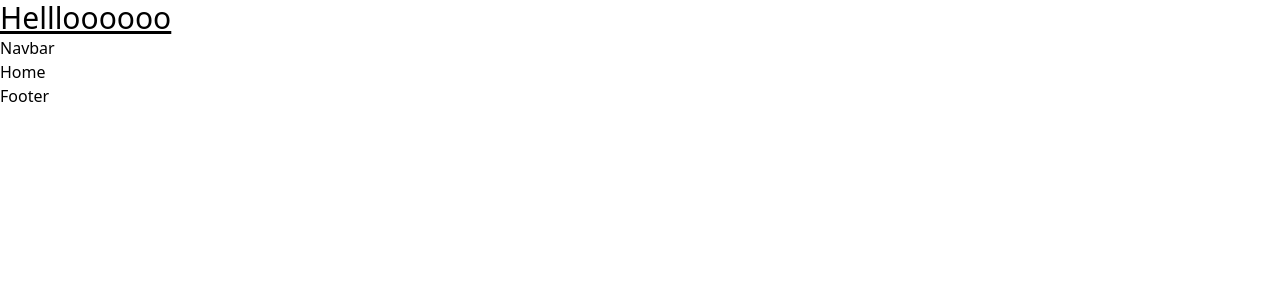
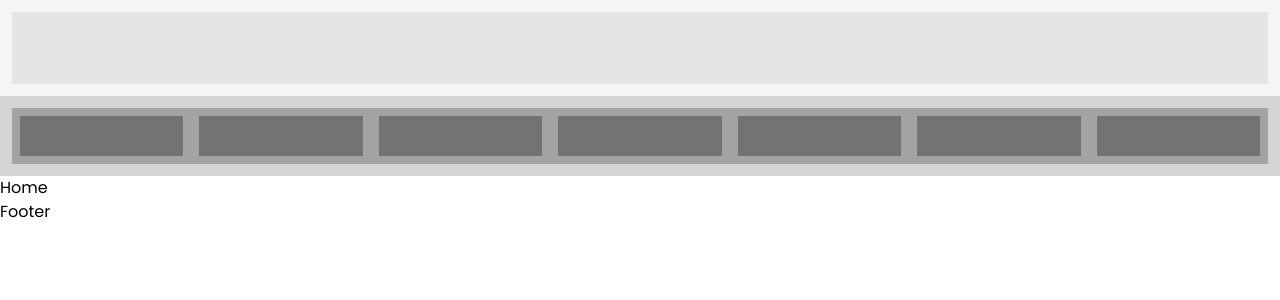
Before and after one commit to iliaalekseevofb/Cottage-rent, a React (Create React App) app: page / in a window 1280 px wide. Shown: the top 300 px of the page. Built offline with nearby package versions, Linux system fonts and the light colour scheme.

Commit message:
Infobar and navbar layout is done, necessary dependencies are installed

```diff
--- a/src/App.js
+++ b/src/App.js
@@ -1,12 +1,12 @@
 import React from 'react';
 import { Routes, Route } from 'react-router-dom';
 import { Home, Room1, Room2, Room3, Room4 } from './pages';
-import { Navbar, Footer } from './components';
+import { Navbar, Footer, InfoBar } from './components';
 
 const App = () => {
   return (
     <div className='app'>
-      <h1 className='text-3xl underline'>Hellloooooo</h1>
+      <InfoBar />
       <Navbar />
       <Routes>
         <Route path='/' element={<Home />} />
--- /dev/null
+++ b/src/components/InfoBar.js
@@ -0,0 +1,14 @@
+import React from 'react';
+import { Link } from 'react-router-dom';
+
+const InfoBar = () => {
+  return (
+    <div className='w-full h-16 sm:h-20 xl:h-24 p-2 lg:p-3 flex justify-center items-center bg-neutral-100'>
+      <div className='w-full h-full p-2 max-w-screen-2xl bg-neutral-200 grid grid-cols-7 gap-4'>
+
+      </div>
+    </div>
+  )
+}
+
+export default InfoBar
--- a/src/components/Navbar.js
+++ b/src/components/Navbar.js
@@ -1,8 +1,18 @@
-import React from 'react'
+import React from 'react';
 
 const Navbar = () => {
   return (
-    <div>Navbar</div>
+    <div className='w-full h-16 lg:h-20 p-2 lg:p-3 flex justify-center items-center bg-neutral-300'>
+      <div className='w-full h-full p-2 max-w-screen-2xl bg-neutral-400 grid grid-cols-7 gap-4'>
+        <div className='w-full h-full bg-neutral-500'></div>
+        <div className='w-full h-full bg-neutral-500'></div>
+        <div className='w-full h-full bg-neutral-500'></div>
+        <div className='w-full h-full bg-neutral-500'></div>
+        <div className='w-full h-full bg-neutral-500'></div>
+        <div className='w-full h-full bg-neutral-500'></div>
+        <div className='w-full h-full bg-neutral-500'></div>
+      </div>
+    </div>
   )
 }
 
--- a/src/components/index.js
+++ b/src/components/index.js
@@ -1,2 +1,3 @@
 export {default as Navbar} from './Navbar';
 export {default as Footer} from './Footer';
+export {default as InfoBar} from './InfoBar';
--- a/src/index.css
+++ b/src/index.css
@@ -1,3 +1,4 @@
+@import url('https://fonts.googleapis.com/css2?family=Poppins:ital,wght@0,100;0,200;0,300;0,400;0,500;0,600;0,700;0,800;0,900;1,100;1,200;1,300;1,400;1,500;1,600;1,700;1,800;1,900&display=swap');
 @tailwind base;
 @tailwind components;
 @tailwind utilities;
@@ -6,4 +7,5 @@
   margin: 0;
   padding: 0;
   box-sizing: border-box;
+  font-family: 'Poppins', sans-serif;
 }
```
